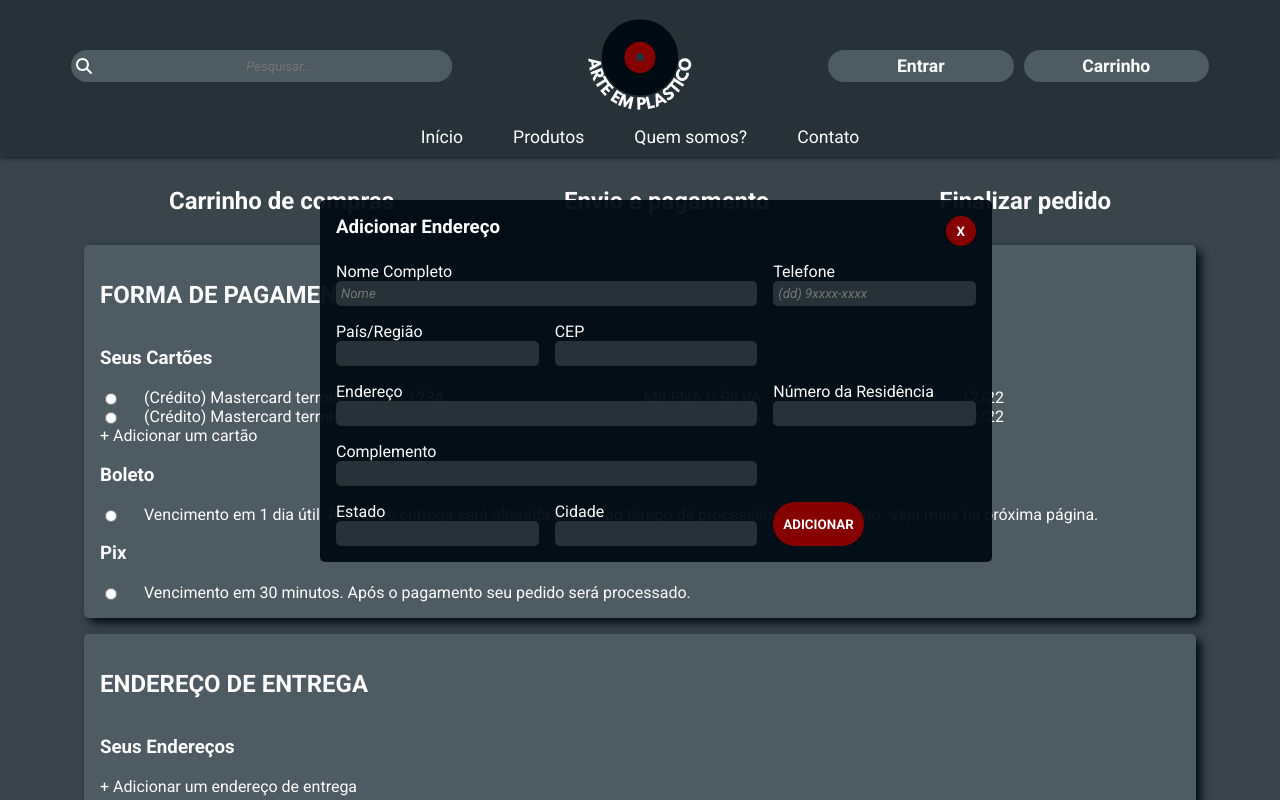
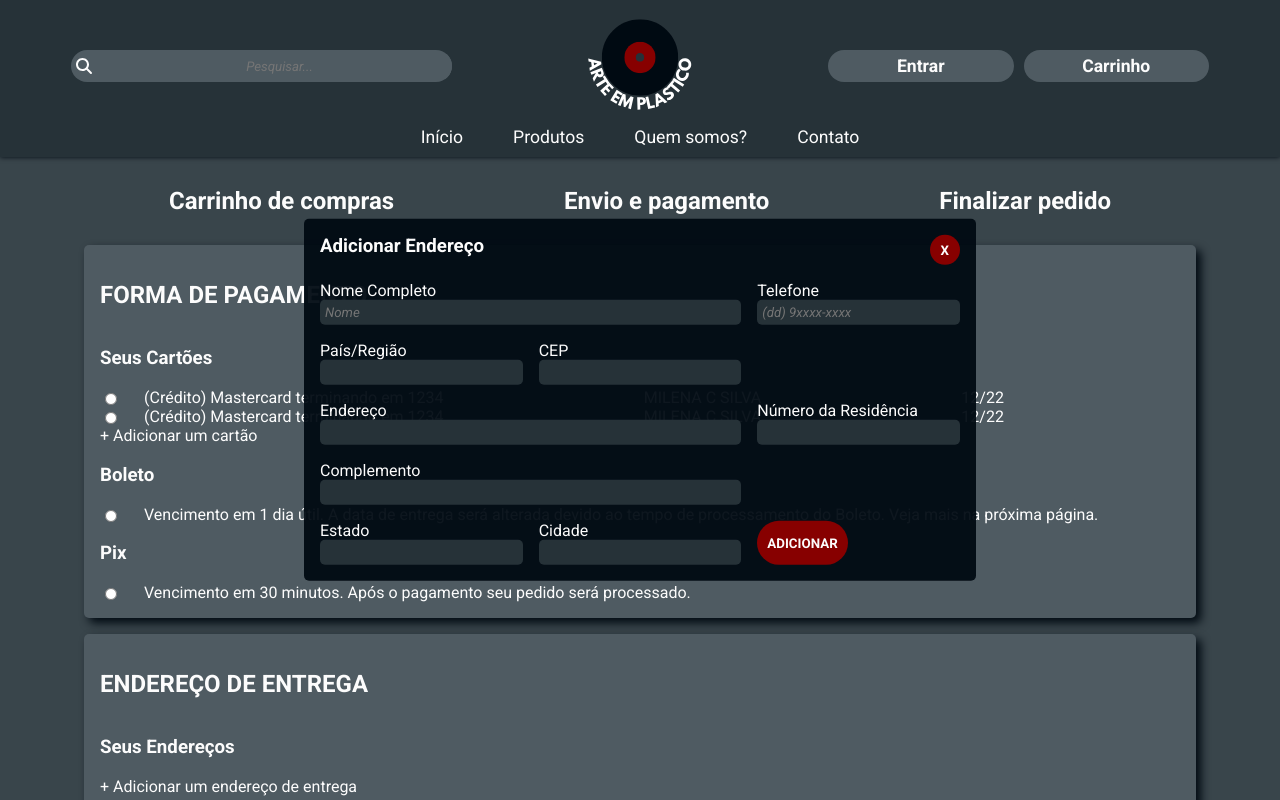
Before and after one commit to Ocramoi/TipTheSong, a Vue app in the folder tipthesong/: page /payment in a window 1280 px wide. Both pictures are taken after a click on the link "+ Adicionar um endereço de entrega". Shown: the top 800 px of the page. Built offline with nearby package versions, Linux system fonts and the light colour scheme; what secure-ls, vue3-cookies would draw is missing.

Commit message:
feature: Popup caller

```diff
--- a/tipthesong/src/components/Payment/NewAddressPopup.vue
+++ b/tipthesong/src/components/Payment/NewAddressPopup.vue
@@ -2,7 +2,7 @@
     <div class="popup">
         <div class="popupHeader">
             <h3>Adicionar Endereço</h3>
-            <button type="button" class="popupCloseBtn" v-on:click="TriggerAddressPopup">x</button>
+            <button type="button" class="popupCloseBtn" @click="$emit('togglePopup')">x</button>
         </div>
 
         <form action="POST">
@@ -110,7 +110,6 @@
                     placeholder=""/>
             </div>
 
-
             <button type="button"> Adicionar </button>
         </form>
     </div>
@@ -119,9 +118,6 @@
 
 <script>
 export default {
-    props: [
-        'TriggerAddressPopup'
-    ],
     data() {
         return {
             fullName: null,
@@ -145,9 +141,10 @@ export default {
     width: 50%;
 
     position: fixed;
-    left: 25%;
-    top: 25%;
-    z-index: 99;
+    left: 50%;
+    top: 50%;
+    transform: translate(-50%, -50%);
+    z-index: 101;
     background-color: var(--bg-popup);
     border-radius: 5px;
 }
--- a/tipthesong/src/views/Cart/Payment.vue
+++ b/tipthesong/src/views/Cart/Payment.vue
@@ -51,7 +51,7 @@
                         <p> {{address.refPhone}} </p>
                     </template>
                     <a href="#" style="grid-column: span 3" v-on:click="addressPopup = true">+ Adicionar um endereço de entrega</a>
-                    <NewAddressPopup v-if="addressPopup" :TriggerAddressPopup="() => TriggerAddressPopup()"></NewAddressPopup>
+                    <NewAddressPopup v-if="addressPopup" @togglePopup="TriggerAddressPopup"></NewAddressPopup>
 
                 </form>
             </div>
@@ -93,14 +93,16 @@ export default {
                     dueDate: "12/22",
                 }
             ],
-            TriggerCardPopup: function() {
-               this.cardPopup = !this.cardPopup;
-            },
-            TriggerAddressPopup: function() {
-               this.addressPopup = !this.addressPopup;
-            }
         }
     },
+    methods: {
+        TriggerCardPopup() {
+            this.cardPopup = !this.cardPopup;
+        },
+        TriggerAddressPopup() {
+            this.addressPopup = !this.addressPopup;
+        },
+    }
 }
 </script>
 
--- a/tipthesong/src/views/Profile/Address.vue
+++ b/tipthesong/src/views/Profile/Address.vue
@@ -10,7 +10,7 @@
                 <button v-on:click="addressPopup = true">
                     Adicionar Endereço
                 </button>
-                <NewAddressPopup v-if="addressPopup" :TriggerAddressPopup="() => TriggerAddressPopup()"></NewAddressPopup>
+                <NewAddressPopup v-if="addressPopup" @togglePopup="triggerAddressPopup" />
             </div>
         </div>
     </div>
@@ -22,14 +22,10 @@ import FlexTable from '../../components/App/FlexTable.vue'
 import NewAddressPopup from '../../components/Payment/NewAddressPopup.vue'
 
 export default {
+    "name": "Address",
     data() {
         return {
             addressPopup: false,
-
-            TriggerAddressPopup: function() {
-                this.addressPopup = !this.addressPopup;
-            },
-
             tableTitles: [
                 "Endereço",
                 "Nome",
@@ -41,6 +37,11 @@ export default {
         Sidebar,
         FlexTable,
         NewAddressPopup
+    },
+    methods: {
+        triggerAddressPopup() {
+            this.addressPopup = !this.addressPopup;
+        },
     },
     computed: {
         addresses() {
```
Also changed, not shown: tipthesong/src/components/Admin/Products/AlbumUpsertPopup.vue (renamed from tipthesong/src/components/Admin/Products/DiscUpsearchPopup.vue).
